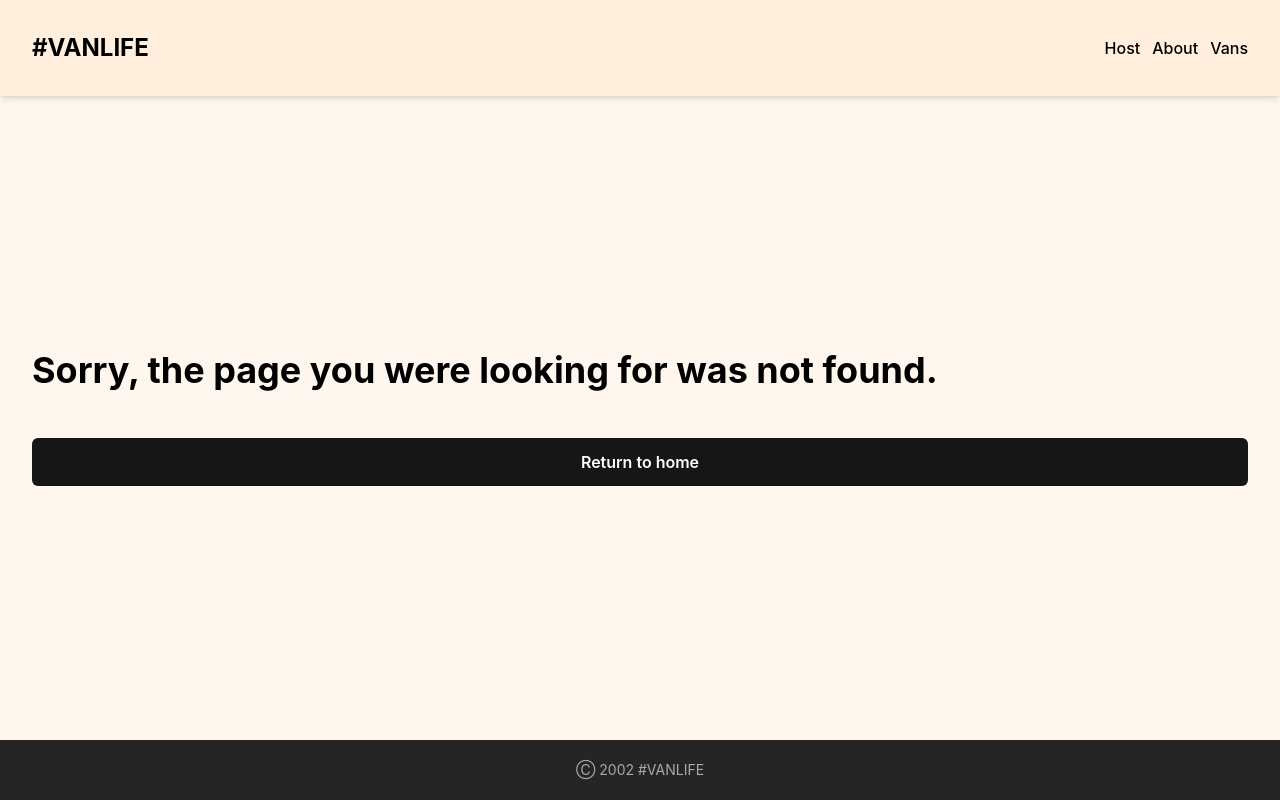
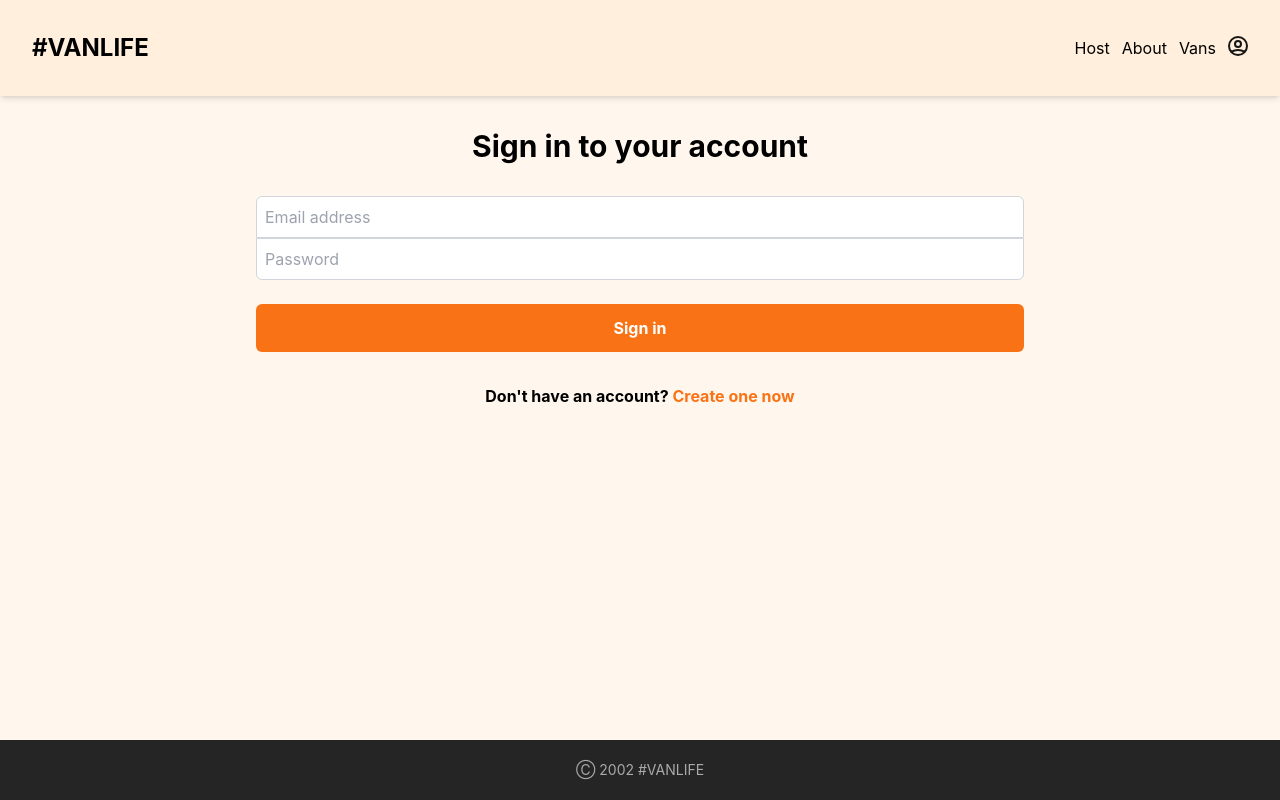
Before and after one commit to Jonserafim7/VANLIFE-Learning-React-Router, a React (Vite) app: page /UserAccountSignIn in a window 1280 px wide. Before the commit this address had no page. Built offline with nearby package versions, Linux system fonts and the light colour scheme; what miragejs would draw is missing.

Commit message:
created AuthRequired component to wrap around pages that require authentication

```diff
--- a/src/App.jsx
+++ b/src/App.jsx
@@ -6,7 +6,9 @@ import '/src/index.css'
 import Layout from './Components/Layout'
 import Home from './pages/Home'
 import About from './pages/About'
+import UserAccountSignIn from './pages/UserAccountSignIn'
 import NotFound from './pages/NotFound'
+import AuthRequired from './Components/AuthRequired'
 
 import Vans from './pages/Vans/Vans'
 import VansDetail from './pages/Vans/VansDetail'
@@ -31,7 +33,9 @@ export default function App() {
           <Route path="about" element={<About />} />
           <Route path="vans" element={<Vans />} />
           <Route path="vans/:id" element={<VansDetail />} />
+          <Route path="UserAccountSignIn" element={<UserAccountSignIn />} />
 
+          <Route element={<AuthRequired />}>
             <Route path="host" element={<HostLayout />}>
               <Route index element={<Dashboard />} />
               <Route path="income" element={<Income />} />
@@ -43,6 +47,7 @@ export default function App() {
                 <Route path="photos" element={<HostVanPhotos />} />
               </Route>
             </Route>
+          </Route>
           <Route path="*" element={<NotFound />} />
         </Route>
       </Routes>
--- /dev/null
+++ b/src/Assets/Icons/UserAccountIcon.jsx
@@ -0,0 +1,22 @@
+import React from 'react'
+
+export default function UserAccountIcon() {
+  return (
+    <div>
+      <svg
+        width="20"
+        height="20"
+        viewBox="0 0 20 20"
+        fill="none"
+        xmlns="http://www.w3.org/2000/svg">
+        <path
+          d="M3.12104 15.8047C5.15267 14.6564 7.4998 14.001 10 14.001C12.5002 14.001 14.8473 14.6564 16.879 15.8047M13 8.00098C13 9.65783 11.6569 11.001 10 11.001C8.34315 11.001 7 9.65783 7 8.00098C7 6.34412 8.34315 5.00098 10 5.00098C11.6569 5.00098 13 6.34412 13 8.00098ZM19 10.001C19 14.9715 14.9706 19.001 10 19.001C5.02944 19.001 1 14.9715 1 10.001C1 5.03041 5.02944 1.00098 10 1.00098C14.9706 1.00098 19 5.03041 19 10.001Z"
+          stroke="#161616"
+          strokeWidth="2"
+          strokeLinecap="round"
+          strokeLinejoin="round"
+        />
+      </svg>
+    </div>
+  )
+}
--- /dev/null
+++ b/src/Components/AuthRequired.jsx
@@ -0,0 +1,15 @@
+import React, { useContext } from 'react'
+import { Outlet, Navigate } from 'react-router-dom'
+import { AppContext } from './Layout'
+
+export default function AuthRequired() {
+  // destructure the authenticated state from the context
+  const { authenticated } = useContext(AppContext)
+
+  // if the user is not authenticated, redirect them to the sign in page
+  if (!authenticated) {
+    return <Navigate to="UserAccountSignIn" />
+  }
+  // else, return the child components of the AuthRequired Layout route
+  return <Outlet />
+}
--- a/src/Components/Header.jsx
+++ b/src/Components/Header.jsx
@@ -1,42 +1,38 @@
 import React from 'react'
+import UserAccountIcon from '../Assets/Icons/UserAccountIcon'
 import { NavLink, Link } from 'react-router-dom'
 // Link is used to navigate between different pages in the application.
 // It does not reload the entire page when the link is clicked,
 // allowing for a faster navigation experience and maintaining the state of the application.
 
 export default function Header() {
+  // The activeStyle function is used to apply a style to the active link.
+  const activeStyle = (match) => {
+    if (!match) {
+      return 'hover:text-orange-500'
+    }
+    return 'underline font-semibold text-base hover:text-orange-500'
+  }
+
   return (
     <header className="flex items-center p-8 fixed top-0 bg-[#ffefdc] w-full shadow-md">
       <Link to="/" className="text-2xl font-bold">
         #VANLIFE
       </Link>
       <nav className="flex ml-auto gap-3">
-        <NavLink
-          to="/host"
-          className={({ isActive }) =>
-            isActive
-              ? 'underline font-semibold text-base hover:text-orange-500'
-              : 'font-medium text-base hover:text-orange-500'
-          }>
+        <NavLink to="host" className={({ isActive }) => activeStyle(isActive)}>
           Host
         </NavLink>
-        <NavLink
-          to="/about"
-          className={({ isActive }) =>
-            isActive
-              ? 'underline font-semibold text-base hover:text-orange-500'
-              : 'font-medium text-base hover:text-orange-500'
-          }>
+        <NavLink to="about" className={({ isActive }) => activeStyle(isActive)}>
           About
         </NavLink>
+        <NavLink to="vans" className={({ isActive }) => activeStyle(isActive)}>
+          Vans
+        </NavLink>
         <NavLink
-          to="/vans"
-          className={({ isActive }) =>
-            isActive
-              ? 'underline font-semibold text-base hover:text-orange-500'
-              : 'font-medium text-base hover:text-orange-500'
-          }>
-          Vans
+          to="UserAccountSignIn"
+          className={({ isActive }) => activeStyle(isActive)}>
+          {UserAccountIcon}
         </NavLink>
       </nav>
     </header>
--- a/src/Components/Layout.jsx
+++ b/src/Components/Layout.jsx
@@ -13,11 +13,11 @@ export default function Layout() {
   // state variable to store the host vans data fetched from the mock server
   const [hostVans, setHostVans] = useState([])
   // state variable to store the signed in status
-  const [signedIn, setSignedIn] = useState(true)
-  // state variable to store the load status
   const [loading, setLoading] = useState(false)
   // state variable to store the error status
   const [error, setError] = useState(null)
+  // state variable to store the authenticated status
+  const [authenticated, setAuthenticated] = useState(false)
 
   // function to return the appropriate bg-color based on the van type
   const vansClasses = (van) => {
@@ -33,13 +33,13 @@ export default function Layout() {
         setVansData,
         hostVans,
         setHostVans,
-        signedIn,
-        setSignedIn,
         vansClasses,
         error,
         setError,
         loading,
         setLoading,
+        authenticated,
+        setAuthenticated,
       }}>
       <div className="h-full flex flex-col relative">
         <Header />
--- /dev/null
+++ b/src/pages/UserAccountSignIn.jsx
@@ -0,0 +1,72 @@
+import React from 'react'
+import { AppContext } from '../Components/Layout'
+import { Navigate } from 'react-router-dom'
+
+export default function UserAccountSignIn() {
+  const { setAuthenticated } = React.useContext(AppContext)
+  const [loginFormData, setLoginFormData] = React.useState({
+    email: '',
+    password: '',
+  })
+  // The handleSubmit function is used to handle the form submission.
+  const handleSubmit = (e) => {
+    // Prevent the default form submission behavior
+    e.preventDefault()
+    // clear the input fields
+    e.target.email.value = ''
+    e.target.password.value = ''
+    console.log(loginFormData)
+    // Set the authenticated state to true
+    setAuthenticated(true)
+    // Redirect the user to the host dashboard
+    return <Navigate to="host" />
+  }
+
+  // The handleChange function is used to handle the input change event.
+  const handleChange = (e) => {
+    // Destructure the name and value from the input field
+    const { name, value } = e.target
+    // Update the loginFormData state with the new value
+    setLoginFormData((prevFormData) => ({
+      ...prevFormData,
+      [name]: value,
+    }))
+  }
+
+  return (
+    <div className="flex grow flex-col p-8 items-center">
+      <h1 className="text-3xl font-bold">Sign in to your account</h1>
+      <form className="flex flex-col w-full max-w-3xl" onSubmit={handleSubmit}>
+        <input
+          name="email"
+          onChange={handleChange}
+          type="email"
+          value={loginFormData.email}
+          id="email"
+          placeholder="Email address"
+          className="mt-8 border border-[#D1D5DB] p-2 rounded-t-md text-[#4D4D4D]"
+        />
+        <input
+          onChange={handleChange}
+          name="password"
+          value={loginFormData.password}
+          type="password"
+          id="password"
+          placeholder="Password"
+          className="border border-[#D1D5DB] p-2 rounded-b-md text-[#4D4D4D]"
+        />
+        <button
+          type="submit"
+          className="bg-orange-500 text-white font-bold p-3 rounded-md mt-6">
+          Sign in
+        </button>
+      </form>
+      <p className="mt-8 font-bold">
+        Don't have an account?{' '}
+        <a href="a" className="text-orange-500">
+          Create one now
+        </a>
+      </p>
+    </div>
+  )
+}
```
Lines whose indentation alone changed are shown as unchanged.
